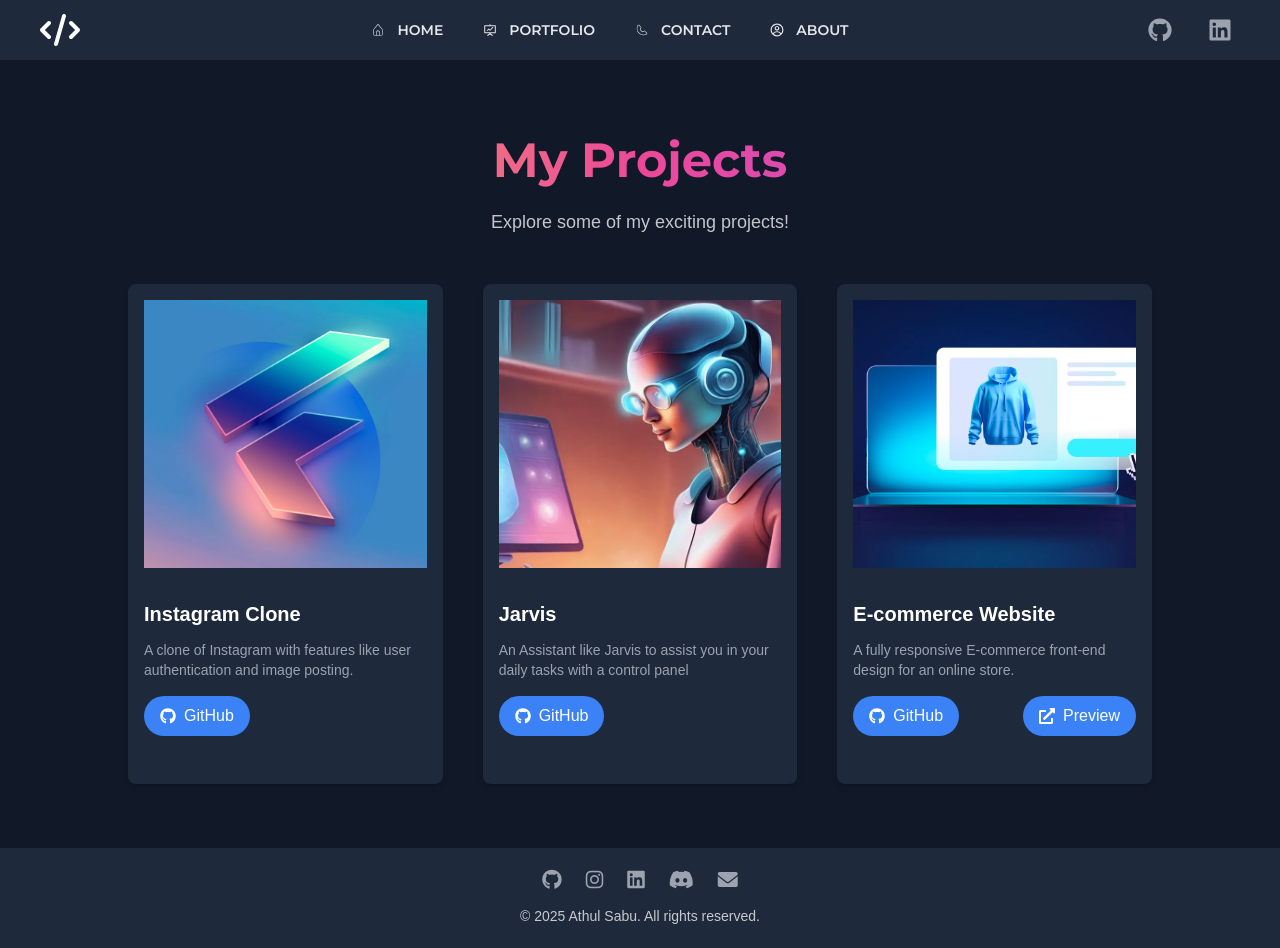
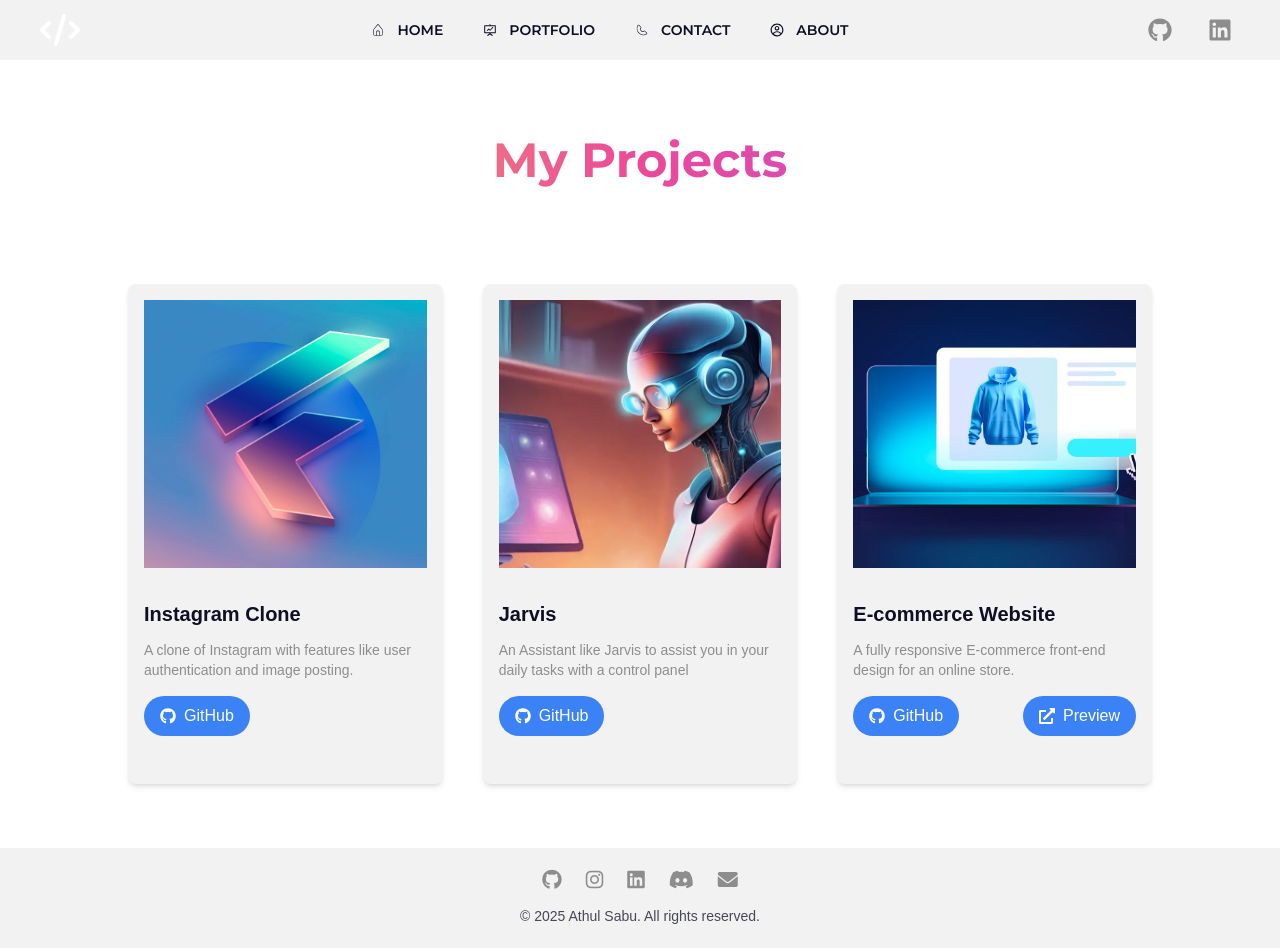
Before and after one commit to athulcoder/athulcoder.github.io, a React (Vite) app: page /works in a window 1280 px wide. Built offline with nearby package versions, Linux system fonts and the light colour scheme; a web font is replaced by a local one.

Commit message:
The dark mode section interation part 1

```diff
--- a/index.html
+++ b/index.html
@@ -20,7 +20,7 @@
 
     <title>athulcoder</title>
   </head>
-  <body class="">
+  <body class="light">
     <div id="root"></div>
     <script type="module" src="/src/main.jsx"></script>
   </body>
--- a/src/components/ContactCard.jsx
+++ b/src/components/ContactCard.jsx
@@ -5,7 +5,7 @@ const ContactCard = ({ title, url, icon, key }) => {
       href={url}
       target="_blank"
       rel="noopener noreferrer"
-      className="flex flex-col items-center bg-[#1E293B] text-primary-text p-6 rounded-lg shadow-lg transform transition-transform hover:scale-105 hover:shadow-2xl hover:bg-[#0746ad]"
+      className="flex flex-col items-center bg-primary-color text-primary-text p-6 rounded-lg shadow-lg transform transition-transform hover:scale-105 hover:shadow-2xl hover:bg-[#0746ad]"
     >
       {icon}
       <span className="text-lg font-semibold">{title}</span>
--- a/src/components/Footer.jsx
+++ b/src/components/Footer.jsx
@@ -1,6 +1,6 @@
 const Footer = () => {
   return (
-    <footer className="bg-[#1E293B] text-white px-2 py-4 w-full h-[100px]  ">
+    <footer className="bg-primary-color text-white px-2 py-4 w-full h-[100px]  ">
       <div className="flex justify-center items-center h-full">
         <div className="text-center">
           {/* Flex layout with wrap on small screens */}
@@ -45,7 +45,7 @@ const Footer = () => {
             </a>
           </div>
           <div className="text-center">
-            <p className="text-sm opacity-75 ">
+            <p className="text-sm opacity-75 text-primary-text">
               &copy; 2025 Athul Sabu. All rights reserved.
             </p>
           </div>
--- a/src/components/Navbar.jsx
+++ b/src/components/Navbar.jsx
@@ -1,5 +1,5 @@
 import { codeICON } from "../assets/icons";
-
+import "../index.css";
 import HamburgerMobile from "./HamburgerMobile";
 import DesktopNav from "./DesktopNav";
 import NavContactCard from "./NavContactCard";
--- a/src/components/PageNotFound.jsx
+++ b/src/components/PageNotFound.jsx
@@ -5,7 +5,7 @@ const PageNotFound = () => {
       <h1 className="text-9xl font-extrabold text-blue-600 font-montserrat">
         404
       </h1>
-      <p className="text-2xl font-semibold mt-4 text-primary-text bg-gradient-to-r from-yellow-300 via-pink-500 to-purple-500 text-transparent bg-clip-text font-montserrat">
+      <p className="text-2xl font-semibold mt-4  bg-gradient-to-r from-yellow-300 via-pink-500 to-purple-500 text-transparent bg-clip-text font-montserrat">
         Oops! Page not found.
       </p>
       <p className="text-secondary-text mt-2  font-montserrat text-center">
--- a/src/index.css
+++ b/src/index.css
@@ -7,3 +7,21 @@
     padding: 0;
     font-family:sans-serif;
 }
+
+:root{
+    --primary-color: #1E293B;
+    --background: #0F172A;
+    --primary-text:#E5E7EB;
+    --accent:#3B82F6;
+    --accent-hover:#0746ad;
+    --secondary-text:#9CA3AF;
+}
+
+.light{
+    --primary-color: #f2f2f2;
+    --background: #ffffff;
+    --primary-text:#0e0e24;
+    --accent:#3B82F6;
+    --accent-hover:#0746ad;
+    --secondary-text:#8d8d8d;
+}
--- a/src/pages/Contact.jsx
+++ b/src/pages/Contact.jsx
@@ -3,7 +3,7 @@ import { contactLinks } from "../routes/contactLink";
 
 const Contact = () => {
   return (
-    <div className="flex flex-col items-center justify-center min-h-screen bg-[#0F172A] p-6">
+    <div className="flex flex-col items-center justify-center min-h-screen bg-background p-6">
       {/* Header Section */}
       <div className="text-center mb-12">
         <h1 className="font-montserrat text-3xl lg:text-5xl font-bold bg-gradient-to-r from-yellow-300 via-pink-500 to-purple-500 text-transparent bg-clip-text mb-4">
--- a/src/pages/ShowCase.jsx
+++ b/src/pages/ShowCase.jsx
@@ -30,7 +30,7 @@ const Showcase = () => {
   ];
 
   return (
-    <section className="py-16 bg-gray-900 text-white">
+    <section className="py-16 bg-background text-white">
       <div className="container mx-auto text-center mb-12">
         <h1 className="font-montserrat text-3xl lg:text-5xl font-bold bg-gradient-to-r from-yellow-300 via-pink-500 to-purple-500 text-transparent bg-clip-text mb-3 py-3">
           My Projects
@@ -50,11 +50,13 @@ const Showcase = () => {
             <img
               src={project.image}
               alt={project.title}
-              className="w-full rounded-lg  p-4 min-h-[300px] object-cover transition-all hover:opacity-80"
+              className="w-full rounded-lg  p-4 min-h-[300px] object-cover transition-all "
             />
             <div className="p-4">
-              <h3 className="text-xl font-semibold mb-3">{project.title}</h3>
-              <p className="text-sm text-gray-400 mb-4">
+              <h3 className="text-xl font-semibold mb-3 text-primary-text">
+                {project.title}
+              </h3>
+              <p className="text-sm text-gray-400 mb-4 text-secondary-text">
                 {project.description}
               </p>
               <div className="flex justify-between items-center">
--- a/tailwind.config.js
+++ b/tailwind.config.js
@@ -3,6 +3,7 @@
 
 
 export default {
+  darkMode:'class',
   content: [
     "./index.html",
     "./src/**/*.{js,ts,jsx,tsx}",
@@ -11,12 +12,12 @@ export default {
 
     extend: {
       colors:{
-        "primary-color": "#1E293B",//"#000414",
-        "background":"#0F172A",
-        "primary-text":"#E5E7EB",
-        "accent":"#3B82F6",
-        "accent-hover":"#0746ad",
-        "secondary-text":"#9CA3AF",
+        "primary-color": 'var(--primary-color)',//"#000414",
+        "background":'var(--background)',
+        "primary-text":'var(--primary-text)',
+        "accent":'var(--accent)',
+        "accent-hover":'var(--accent-hover',
+        "secondary-text":'var(--secondary-text)',
     },
 
     fontFamily: {
```
